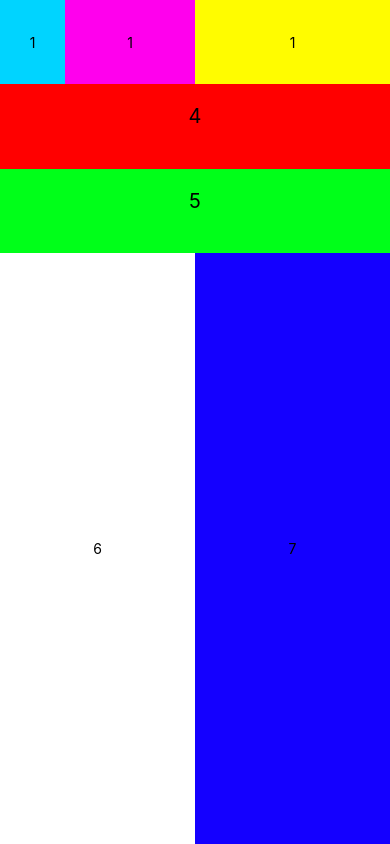
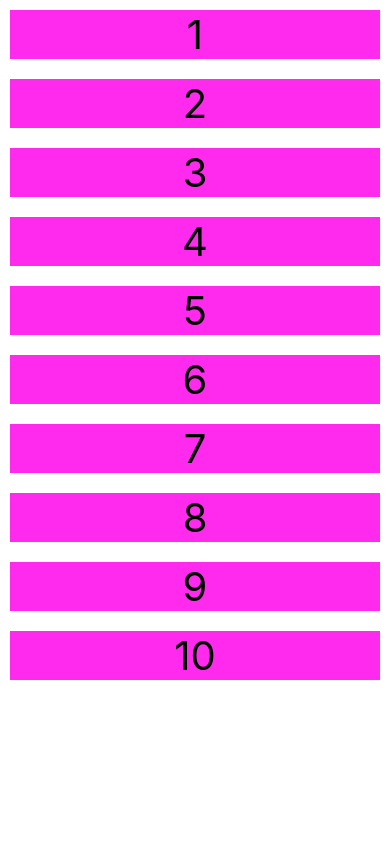
Before and after one commit to YassineHarroum/React-Native-Tutorial, a React Native app: screen / in a window 390 px wide. Built offline with nearby package versions, Linux system fonts and the light colour scheme.

Commit message:
Course react native pratice -ScollView RefreshControl

```diff
--- a/App.js
+++ b/App.js
@@ -6,112 +6,80 @@
  * @flow strict-local
  */
 
-import React, {useState} from 'react';
+import React, {useState , refreshControl} from 'react';
 
 import {
   StyleSheet,
   Text,
   View,
-  Button,
+  ScrollView,
+  RefreshControl,
 } from 'react-native';
 
 
 
 
 const App = () => {
+  const [Items , setItems] = useState([
+    {key : 1 , Item:1},
+    {key : 2 , Item:2},
+    {key : 3 , Item:3},
+    {key : 4 , Item:4},
+    {key : 5 , Item:5},
+    {key : 6 , Item:6},
+    {key : 7 , Item:7},
+    {key : 8 , Item:8},
+    {key : 9 , Item:9},
+    {key : 10 , Item:10},
+  ]
+  )
 
+  const [Refreshing , setRefreshing] = useState (false)
+
+  const onrefresh = () => {
+    setRefreshing(true);
+    setItems([...Items , {key : Items[Items.length-1].key + 1 , Item : Items[Items.length-1].Item +1 }]);
+    setRefreshing(false);
+  }
 
   return (
-      <View style={styles.body}>
+    <ScrollView
+      tyle={styles.body}
+      refreshControl={
+        <RefreshControl
+        refreshing={Refreshing}
+        onRefresh={onrefresh}
+        colors={['#ff00ff']}
+        />
+      }
+      >
+          {
+            Items.map((e)=>{
+              return(
+                <View key={e.key}>
+                    <Text style={styles.text}>{e.Item}</Text>
+                </View>
+              )
+            })
+          }
+    </ScrollView>
 
-        <View style={styles.view1}>
-          <View style={styles.component1}><Text>1</Text></View>
-          <View style={styles.component2}><Text>1</Text></View>
-          <View style={styles.component3}><Text>1</Text></View>
-        </View>
-
-        <View style={styles.view2}>
-          <Text style={styles.component4}>4</Text>
-        </View>
-
-        <View style={styles.view3}>
-          <Text style={styles.component5}>5</Text>
-        </View>
-
-        <View style={styles.view4}>
-        <View style={styles.component6}><Text>6</Text></View>
-        <View style={styles.component7}><Text>7</Text></View>
-        </View>
-      </View>
   );
 };
 
 const styles = StyleSheet.create({
   body:{
     flex:1,
+    flexDirection: 'column',
+    backgroundColor : '#ffffff',
+    alignItems:'stretch',
   },
-  view1 : {
-    flex:1,
-    flexDirection:"row",
-  },
-  view2 : {
-    flex:1,
-    flexDirection: "row",
-    justifyContent:'center',
-  },
-  view3 : {
-    flex:1,
-    flexDirection: "row",
-    justifyContent:'center',
-  },
-  view4 : {
-    flex:7,
-    flexDirection: "row"
-  },
-  component1 : {
-    flex:1,
-    alignItems : 'center',
-    justifyContent:'center',
-    backgroundColor:'#00d4ff'
-  },
-  component2 : {
-    flex:2,
-    alignItems : 'center',
-    justifyContent:'center',
-    backgroundColor : '#ff00ed'
-  },
-  component3 : {
-    flex:3,
-    alignItems : 'center',
-    justifyContent:'center',
-    backgroundColor:'#fffc00'
-  },
-  component4 : {
-    flex:1,
+  text : {
+    fontSize: 40,
+    backgroundColor:'#ff2aed',
     textAlign:'center',
-    fontSize : 20,
-    padding:20,
-    backgroundColor : '#ff0000'
-  },
-  component5 : {
-    flex:1,
-    textAlign:'center',
-    fontSize : 20,
-    padding:20,
-    backgroundColor : '#00ff19'
-  },
-  component6 : {
-    flex:1,
-    alignItems : 'center',
-    justifyContent:'center',
-    backgroundColor: '#ffffff'
-  },
-  component7 : {
-    flex:1,
-    alignItems : 'center',
-    justifyContent:'center',
-    backgroundColor : '#1400ff'
-  },
+    margin:10,
+  }
 });
 
 export default App;
```
